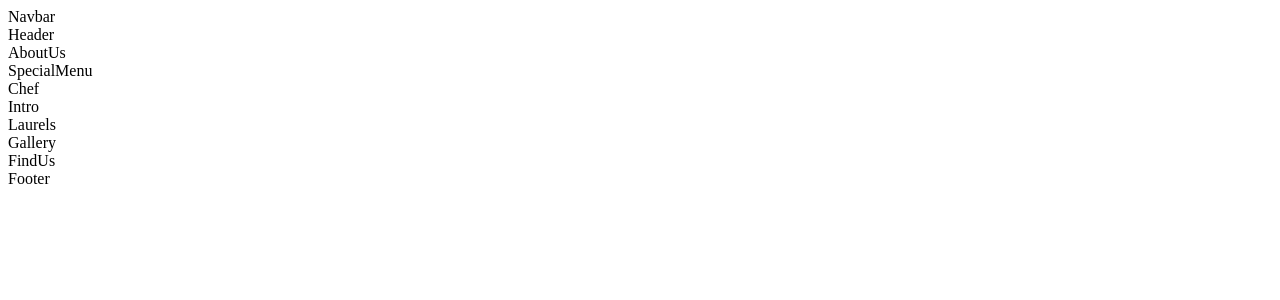
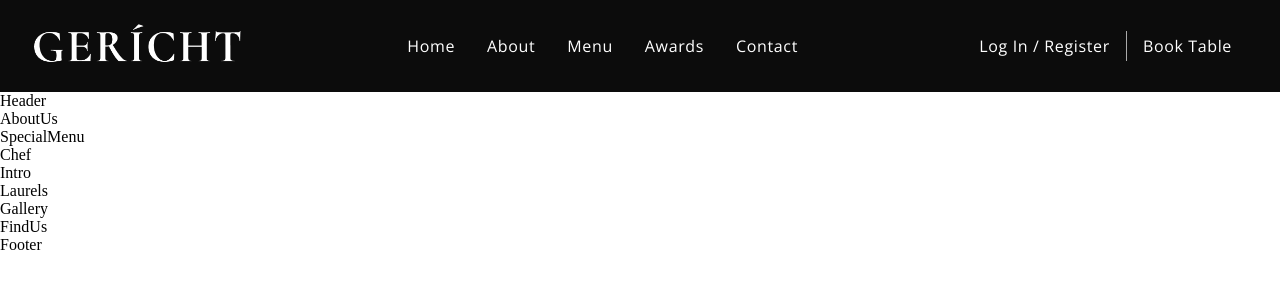
Before and after one commit to moojica/Gericht-Restaurant, a React (Create React App) app: page / in a window 1280 px wide. Shown: the top 300 px of the page. Built offline with nearby package versions, Linux system fonts and the light colour scheme; a web font is replaced by a local one.

Commit message:
Finished navbar component

```diff
--- a/src/components/Navbar/Navbar.css
+++ b/src/components/Navbar/Navbar.css
@@ -0,0 +1,133 @@
+.app__navbar {
+  width: 100%;
+  display: flex;
+  justify-content: space-between;
+  align-items: center;
+  background: var(--color-black);
+
+  padding: 1rem 2rem;
+}
+
+.app__navbar-logo {
+  display: flex;
+  justify-content: flex-start;
+  align-items: center;
+}
+
+.app__navbar-logo img {
+  width: 150px;
+}
+
+.app__navbar-links {
+  flex: 1;
+  display: flex;
+  justify-content: center;
+  align-items: center;
+
+  list-style: none;
+}
+
+.app__navbar-links li {
+  margin: 0 1rem;
+  cursor: pointer;
+}
+
+.app__navbar-links li:hover {
+  color: var(--color-grey);
+}
+
+.app__navbar-login {
+  display: flex;
+  justify-content: flex-end;
+  align-items: center;
+}
+
+.app__navbar-login a {
+  margin: 0 1rem;
+  text-decoration: none;
+  transition: 0.5s ease;
+}
+
+.app__navbar-login a:hover {
+  border-bottom: 1px solid var(--color-golden);
+}
+
+.app__navbar-login div {
+  width: 1px;
+  height: 30px;
+  background-color: var(--color-grey);
+}
+
+.app__navbar-smallscreen {
+  display: none;
+}
+
+.app__navbar-smallscreen_overlay {
+  position: fixed;
+  top: 0;
+  left: 0;
+  width: 100%;
+  height: 100vh;
+  background: var(--color-black);
+  transition: 0.5s ease;
+
+  flex-direction: column;
+  z-index: 5;
+}
+
+.app__navbar-smallscreen_overlay .overlay__close {
+  font-size: 27px;
+  color: var(--color-golden);
+  cursor: pointer;
+
+  position: absolute;
+  top: 20px;
+  right: 20px;
+}
+
+.app__navbar-smallscreen_links {
+  list-style: none;
+}
+
+.app__navbar-smallscreen_links li {
+  margin: 2rem;
+  cursor: pointer;
+  color: var(--color-golden);
+  font-size: 2rem;
+  text-align: center;
+  font-family: var(--font-base);
+}
+
+.app__navbar-smallscreen_links li:hover {
+  color: var(--color-white);
+}
+
+@media screen and (max-width: 2000px) {
+  .app__navbar-logo img {
+    width: 210px;
+  }
+}
+
+@media screen and (max-width: 1150px) {
+  .app__navbar-links {
+    display: none;
+  }
+
+  .app__navbar-smallscreen {
+    display: flex;
+  }
+}
+
+@media screen and (max-width: 650px) {
+  .app__navbar {
+    padding: 1rem;
+  }
+
+  .app__navbar-login {
+    display: none;
+  }
+
+  .app__navbar-logo img {
+    width: 110px;
+  }
+}
--- a/src/components/Navbar/Navbar.jsx
+++ b/src/components/Navbar/Navbar.jsx
@@ -1,11 +1,79 @@
-import React from 'react';
+import React, { useState } from 'react';
+import { GiHamburgerMenu } from 'react-icons/gi';
+import { MdOutlineRestaurantMenu } from 'react-icons/md';
 
+import images from '../../constants/images';
 import './Navbar.css';
 
-const Navbar = () => (
-  <div>
-    Navbar
-  </div>
-);
+const Navbar = () => {
+  const [toggleMenu, setToggleMenu] = React.useState(false);
+
+  return (
+    <nav className='app__navbar'>
+      <div className='app__navbar-logo'>
+        <img src={images.gericht} alt='app logo' />
+      </div>
+      <ul className='app__navbar-links'>
+        <li className='p__opensans'>
+          <a href='#home'>Home</a>
+        </li>
+        <li className='p__opensans'>
+          <a href='#about'>About</a>
+        </li>
+        <li className='p__opensans'>
+          <a href='#menu'>Menu</a>
+        </li>
+        <li className='p__opensans'>
+          <a href='#awards'>Awards</a>
+        </li>
+        <li className='p__opensans'>
+          <a href='#contact'>Contact</a>
+        </li>
+      </ul>
+      <div className='app__navbar-login'>
+        <a href='#login' className='p__opensans'>
+          Log In / Register
+        </a>
+        <div />
+        <a href='/' className='p__opensans'>
+          Book Table
+        </a>
+      </div>
+      <div className='app__navbar-smallscreen'>
+        <GiHamburgerMenu
+          color='#fff'
+          fontSize={27}
+          onClick={() => setToggleMenu(true)}
+        />
+        {toggleMenu && (
+          <div className='app__navbar-smallscreen_overlay flex__center slide-bottom'>
+            <MdOutlineRestaurantMenu
+              fontSize={27}
+              className='overlay__close'
+              onClick={() => setToggleMenu(false)}
+            />
+            <ul className='app__navbar-smallscreen_links'>
+              <li className='p__opensans'>
+                <a href='#home'>Home</a>
+              </li>
+              <li className='p__opensans'>
+                <a href='#about'>About</a>
+              </li>
+              <li className='p__opensans'>
+                <a href='#menu'>Menu</a>
+              </li>
+              <li className='p__opensans'>
+                <a href='#awards'>Awards</a>
+              </li>
+              <li className='p__opensans'>
+                <a href='#contact'>Contact</a>
+              </li>
+            </ul>
+          </div>
+        )}
+      </div>
+    </nav>
+  );
+};
 
 export default Navbar;
--- a/src/index.js
+++ b/src/index.js
@@ -2,7 +2,7 @@
 import ReactDOM from 'react-dom/client';
 
 import App from './App';
-// import './index.css';
+import './index.css';
 
 const el = document.getElementById('root');
 const root = ReactDOM.createRoot(el);
```
Also changed, not shown: src/App.js (+11 -1 lines).
